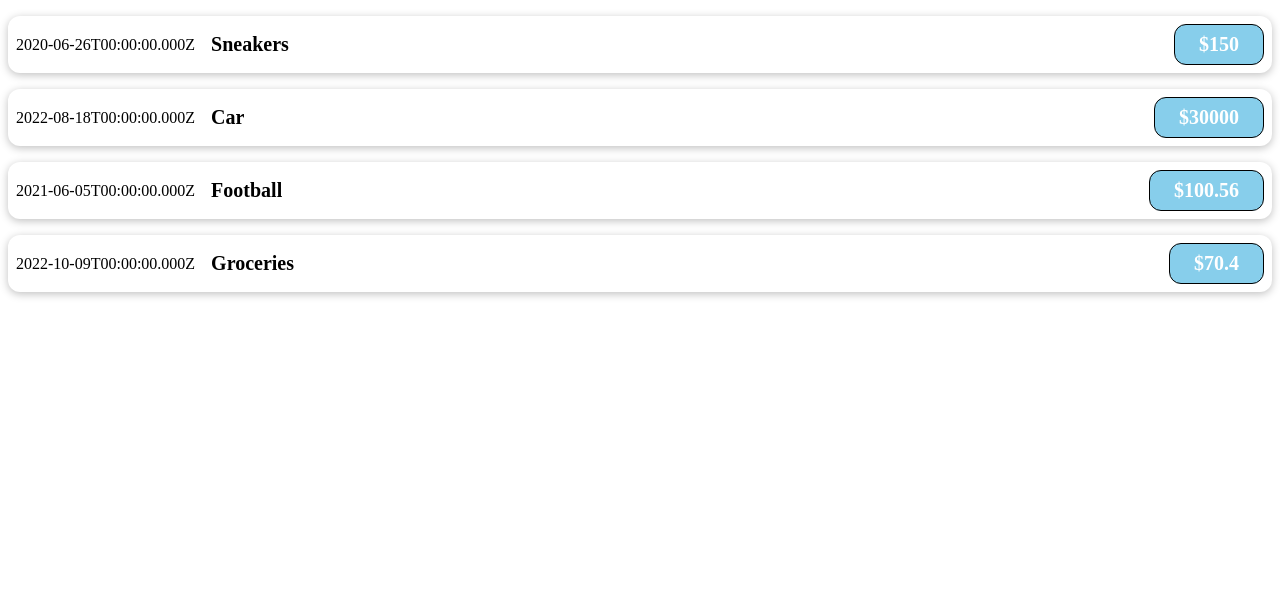
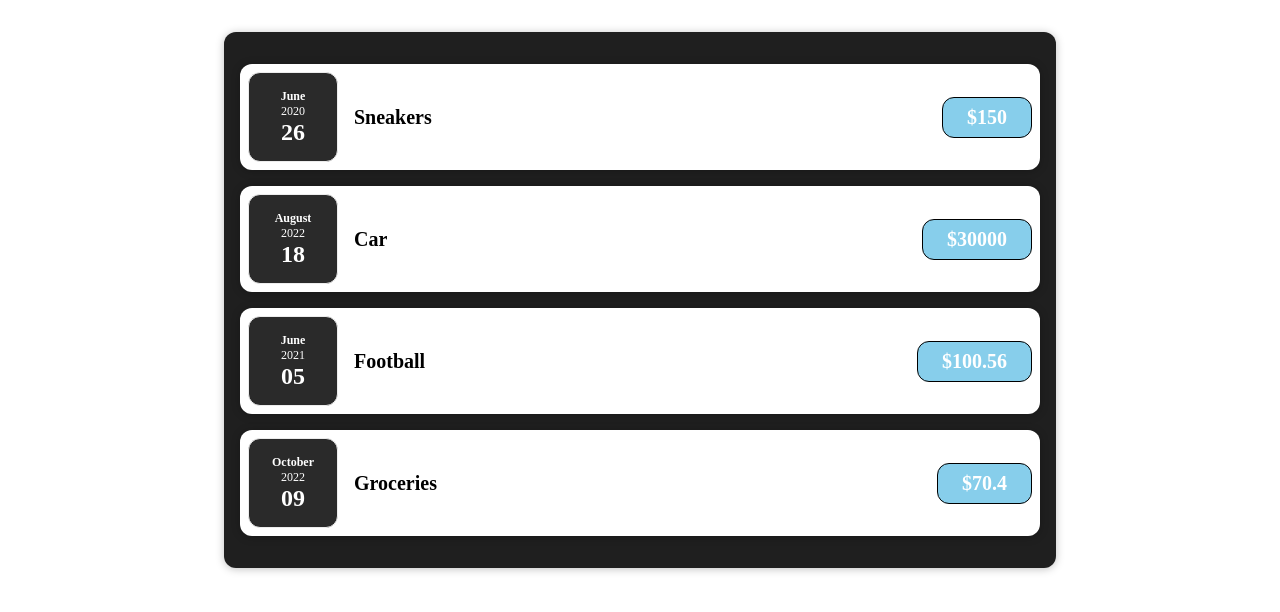
Before and after one commit to jin00woo/react-expense-tracker, a React (Vite) app: page / in a window 1280 px wide. Shown: the top 612 px of the page. Built offline with nearby package versions, Linux system fonts and the light colour scheme.

Commit message:
Created card, expenseitem components.

```diff
--- a/src/App.css
+++ /dev/null
@@ -1,5 +0,0 @@
-main {
-  text-align: center;
-  vertical-align: center;
-  line-height: 100vh
-}
--- a/src/App.jsx
+++ b/src/App.jsx
@@ -1,5 +1,4 @@
-import './App.css';
-import ExpenseItem from "./components/ExpenseItem";
+import Expenses from "./components/Expenses";
 
 function App(){
   const expenses = [
@@ -31,26 +30,7 @@
 
   return (
     <div>
-      <ExpenseItem
-        title={expenses[0].title}
-        amount={expenses[0].amount}
-        date={expenses[0].date}>
-      </ExpenseItem>
-      <ExpenseItem
-        title={expenses[1].title}
-        amount={expenses[1].amount}
-        date={expenses[1].date}>
-      </ExpenseItem>
-      <ExpenseItem
-        title={expenses[2].title}
-        amount={expenses[2].amount}
-        date={expenses[2].date}>
-      </ExpenseItem>
-      <ExpenseItem
-        title={expenses[3].title}
-        amount={expenses[3].amount}
-        date={expenses[3].date}>
-      </ExpenseItem>
+      <Expenses items={expenses}></Expenses>
     </div>
   );
 }
--- /dev/null
+++ b/src/components/Card.css
@@ -0,0 +1,4 @@
+.card {
+  border-radius: 12px;
+  box-shadow: 0 1px 8px rgba(0, 0, 0, 0.25);
+}
--- /dev/null
+++ b/src/components/Card.jsx
@@ -0,0 +1,11 @@
+import "./Card.css";
+
+function Card(props){
+  const classes = "card " + props.className;
+
+  return(
+    <div className={classes}>{props.children}</div>
+  );
+}
+
+export default Card;
--- /dev/null
+++ b/src/components/ExpenseDate.css
@@ -0,0 +1,26 @@
+.expense-date {
+  display: flex;
+  flex-direction: column;
+  width: 5.5rem;
+  height: 5.5rem;
+  border: 1px solid #ececec;
+  background-color: #2a2a2a;
+  color: white;
+  border-radius: 12px;
+  align-items: center;
+  justify-content: center;
+}
+
+.expense-date__month {
+  font-size: 0.75rem;
+  font-weight: bold;
+}
+
+.expense-date__year {
+  font-size: 0.75rem;
+}
+
+.expense-date__day {
+  font-size: 1.5rem;
+  font-weight: bold;
+}
--- /dev/null
+++ b/src/components/ExpenseDate.jsx
@@ -0,0 +1,16 @@
+import "./ExpenseDate.css"
+
+function ExpenseDate(props){
+  const month = props.date.toLocaleString("en-US", {month: "long"});
+  const day = props.date.toLocaleString("en-US", {day: "2-digit"});
+  const year = props.date.getFullYear();
+  return(
+      <div className="expense-date">
+        <div className="expense-date__month">{month}</div>
+        <div className="expense-date__year">{year}</div>
+        <div className="expense-date__day">{day}</div>
+      </div>
+  );
+}
+
+export default ExpenseDate;
--- a/src/components/ExpenseItem.css
+++ b/src/components/ExpenseItem.css
@@ -2,10 +2,8 @@
   display: flex;
   justify-content: space-between;
   align-items: center;
-  box-shadow: 0 2px 8px rgba(0, 0, 0, 0.25);
   padding: 0.5rem;
   margin: 1rem 0;
-  border-radius: 12px;
   background-color: #fff;
 }
 
--- a/src/components/ExpenseItem.jsx
+++ b/src/components/ExpenseItem.jsx
@@ -1,15 +1,16 @@
 import "./ExpenseItem.css";
+import Card from "./Card";
+import ExpenseDate from "./ExpenseDate";
 
 function ExpenseItem(props){
-
   return (
-    <div className="expense-item">
-      <div>{props.date.toISOString()}</div>
+    <Card className="expense-item">
+      <ExpenseDate date={props.date}></ExpenseDate>
       <div className="expense-item__description">
         <h2>{props.title}</h2>
         <div className="expense-item__price">${props.amount}</div>
       </div>
-    </div>
+    </Card>
   );
 }
 
--- /dev/null
+++ b/src/components/Expenses.css
@@ -0,0 +1,7 @@
+.expenses {
+  padding: 1rem;
+  background-color: rgb(31, 31, 31);
+  margin: 2rem auto;
+  width: 50rem;
+  max-width: 95%;
+}
--- /dev/null
+++ b/src/components/Expenses.jsx
@@ -0,0 +1,32 @@
+import ExpenseItem from "./ExpenseItem";
+import Card from "./Card";
+import "./Expenses.css";
+
+function Expenses(props){
+  return(
+    <Card className="expenses">
+      <ExpenseItem
+        title={props.items[0].title}
+        amount={props.items[0].amount}
+        date={props.items[0].date}>
+      </ExpenseItem>
+      <ExpenseItem
+        title={props.items[1].title}
+        amount={props.items[1].amount}
+        date={props.items[1].date}>
+      </ExpenseItem>
+      <ExpenseItem
+        title={props.items[2].title}
+        amount={props.items[2].amount}
+        date={props.items[2].date}>
+      </ExpenseItem>
+      <ExpenseItem
+        title={props.items[3].title}
+        amount={props.items[3].amount}
+        date={props.items[3].date}>
+      </ExpenseItem>
+    </Card>
+  );
+}
+
+export default Expenses;
```
